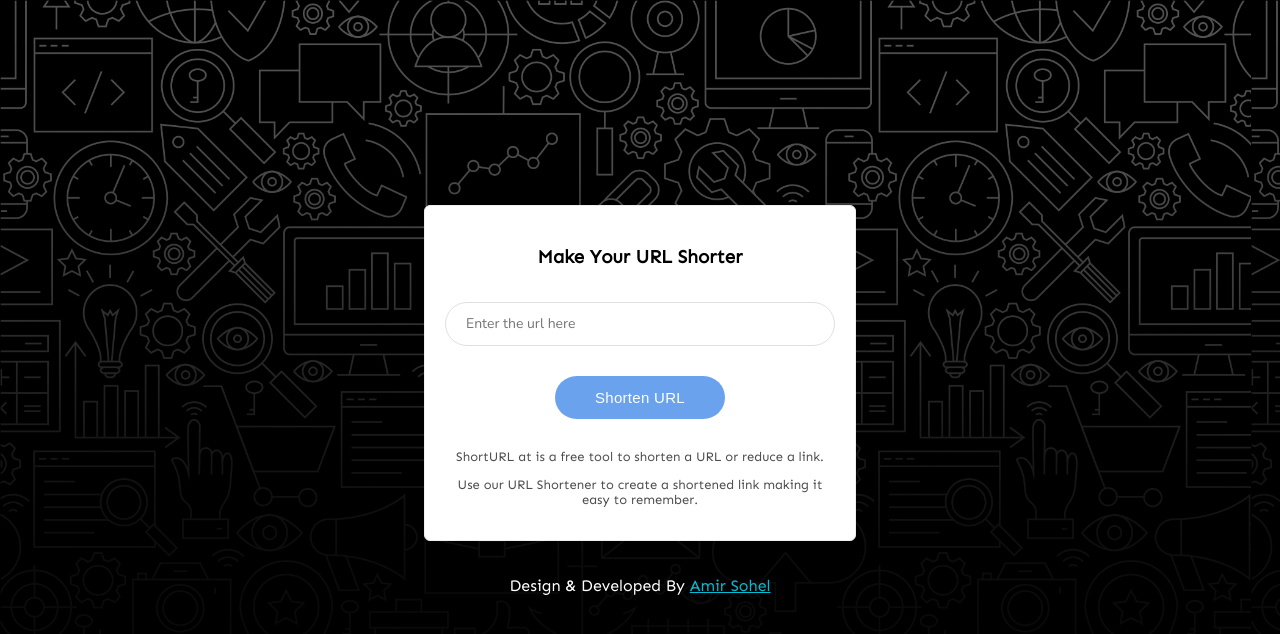
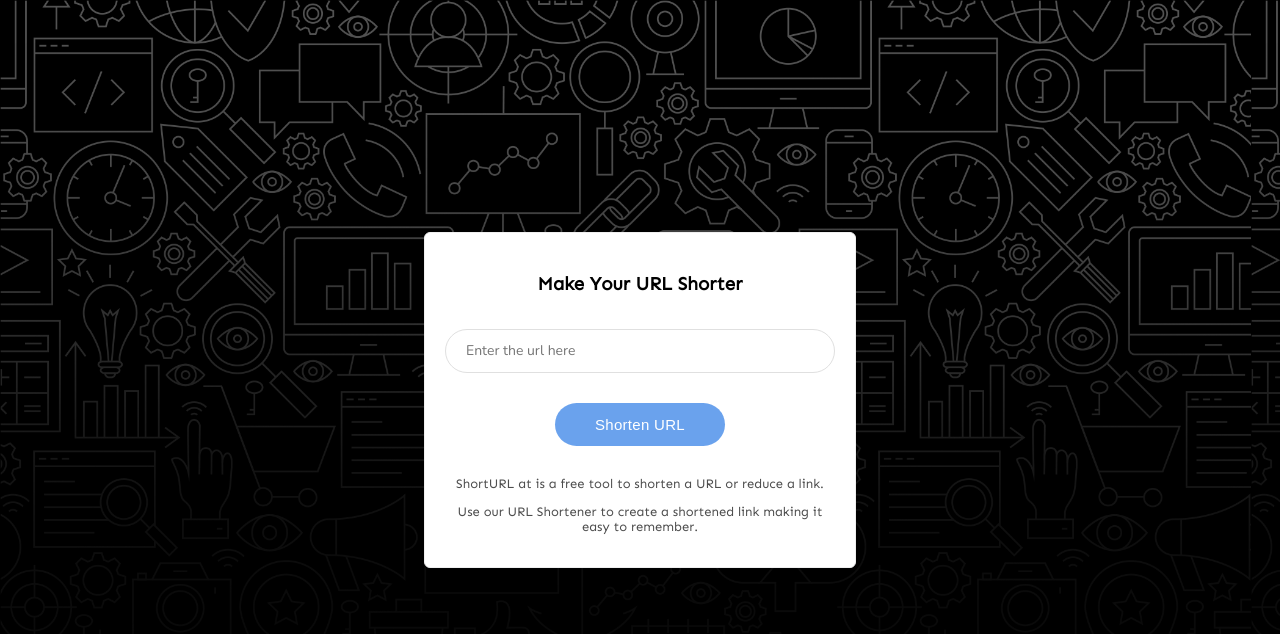
Before and after one commit to amirSohel007/url-shortner, an Angular app: page / in a window 1280 px wide. Shown: the top 634 px of the page. Built offline with nearby package versions, Linux system fonts and the light colour scheme.

Commit message:
change auther name

```diff
--- a/src/app/app.component.html
+++ b/src/app/app.component.html
@@ -17,7 +17,7 @@
       </div>
 
     </div>
-    <p class="copyright"> Design &
-      Developed By <a href="http://acodity.com" target="_blank">Amir Sohel</a></p>
+    <!-- <p class="copyright"> Design &
+      Developed By <a href="http://acodity.com" target="_blank">Amir Sohel</a></p> -->
   </div>
 </div>
```
